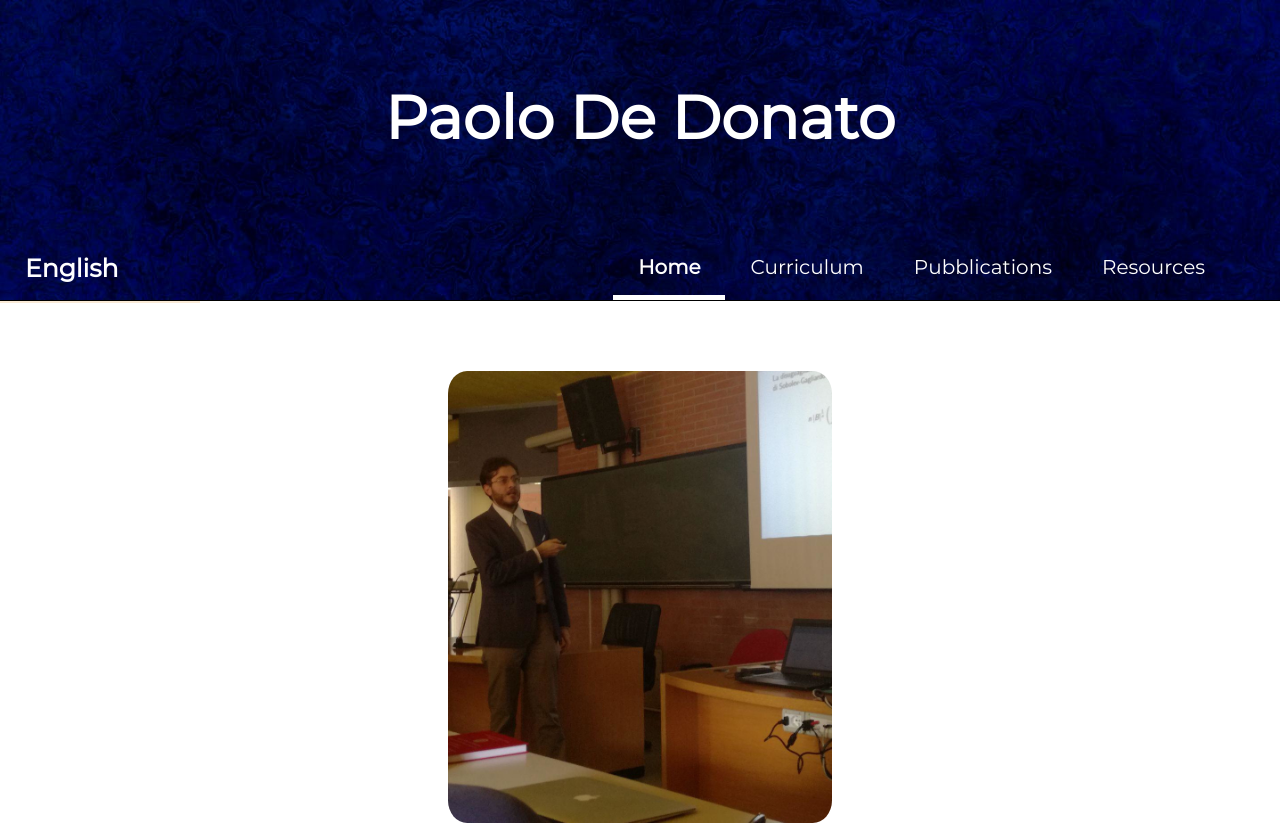
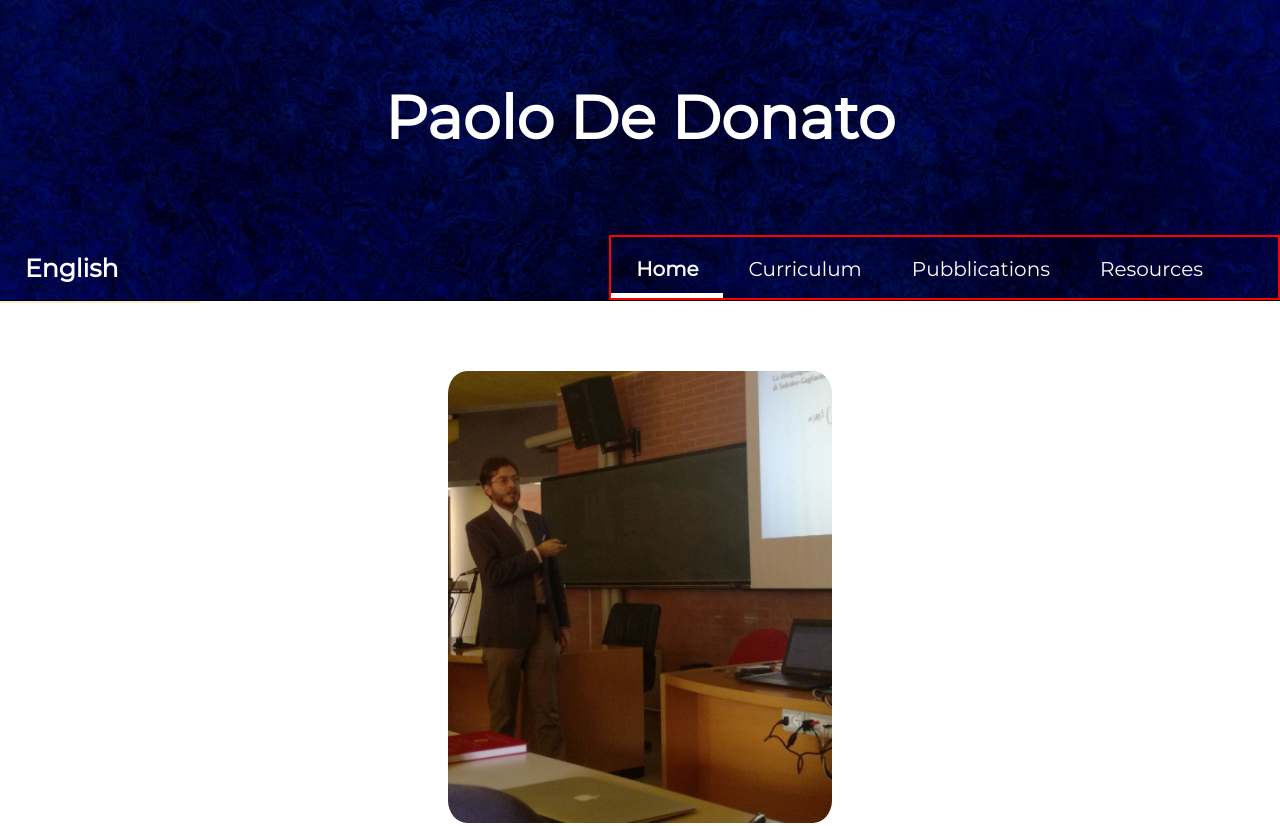
Before and after one commit to Loara/loara.github.io, a plain HTML site: page index.htm in a window 1280 px wide. Shown: the top 826 px of the page. Drawn offline with Linux system fonts and the light colour scheme.

Commit message:
Update style.css

```diff
--- a/css/style.css
+++ b/css/style.css
@@ -157,7 +157,7 @@ nav{
 .nav_menu {
 	display: flex;
 	align-items: stretch;
-	border-style: none;
+	border: 2px solid red;
 	padding: 0;
 	margin: 0;
 }
```
